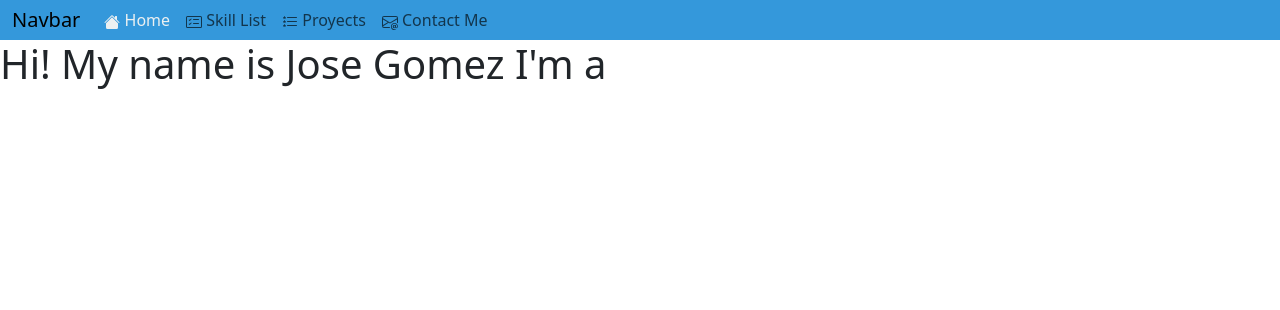
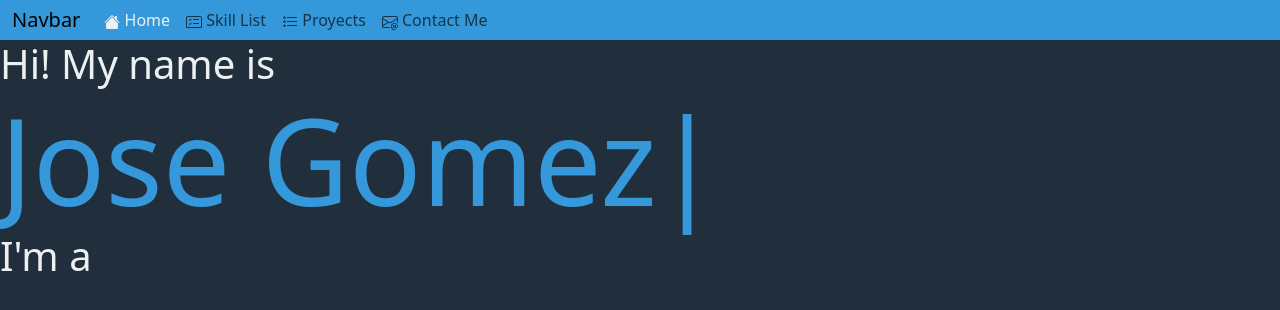
Before and after one commit to JooGo01/Portafolio, a plain HTML site: page index.html in a window 1280 px wide. Drawn offline with nearby package versions, Linux system fonts and the light colour scheme.

Commit message:
index con titulo de presentacion, con una animacion medio berreta por no decir bastante, se sigue avanzando

```diff
--- a/index.html
+++ b/index.html
@@ -6,6 +6,7 @@
         <title>Jose Gomez | Portafolio</title>
         <link href="https://cdn.jsdelivr.net/npm/bootstrap@5.3.1/dist/css/bootstrap.min.css" rel="stylesheet" integrity="sha384-4bw+/aepP/YC94hEpVNVgiZdgIC5+VKNBQNGCHeKRQN+PtmoHDEXuppvnDJzQIu9" crossorigin="anonymous">
         <link rel="stylesheet" href="style/estilo_general.css">
+        <link rel="stylesheet" href="style/estilo_index.css">
     </head>
     <body>
         <nav class="navbar navbar-expand-lg bg-body-tertiary">
@@ -58,11 +59,13 @@
         </nav>
         <div class="inicio">
             <div class="contenedor">
-                <h1>
-                    <p class="texto-presentacion">
+                <h1 class="titulo-presentacion">
+                    <p>
                         Hi! My name is
-                        <span id="nombre">Jose Gomez</span>
-                        I'm a <span id="rubros">&#160;</span>
+                        <br>
+                        <span id="nombre">Jose Gomez .</span>
+                        <br>
+                        I'm a <span id="rubro">&#160;</span>
                     </p>
                 </h1>
             </div>
--- a/style/estilo_index.css
+++ b/style/estilo_index.css
@@ -0,0 +1,50 @@
+body{
+    background-color: var(--negro);
+}
+
+.titulo-presentacion{
+    float:left;
+    color:var(--blanco);
+    position: relative;
+}
+
+#nombre{
+    /*background-color: var(--blanco);*/
+    position: relative;
+    font-size:3em;
+    color:var(--celeste);
+}
+
+#nombre::after{
+    content:'|';
+    position: absolute;
+    background-color: var(--negro);
+    right: 0;
+    height: 100%;
+    color:var(--celeste);
+    animation: cambiarContenido 3s;
+    animation: maquina 3s steps(10) alternate, transparencia 1s infinite;
+}
+
+@keyframes maquina {
+    from{
+        width: 100%;
+    }
+    to{
+        width: 0;
+    }
+}
+
+@keyframes cambiarContenido{
+    100%{
+        content: '';
+    }
+}
+
+@keyframes transparencia {
+    50%{
+        color:transparent;
+    }
+}
+#rubro{
+}
```
